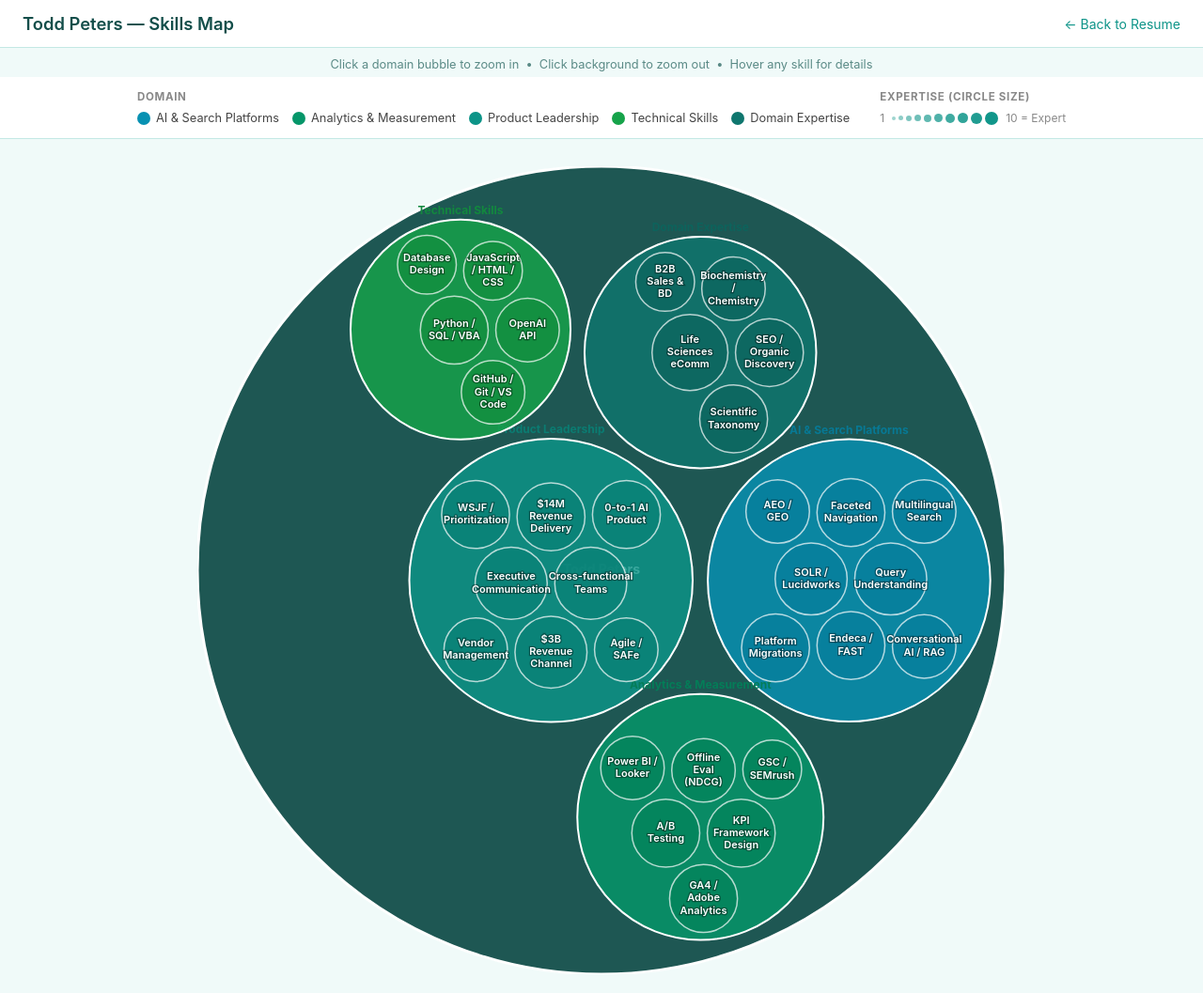
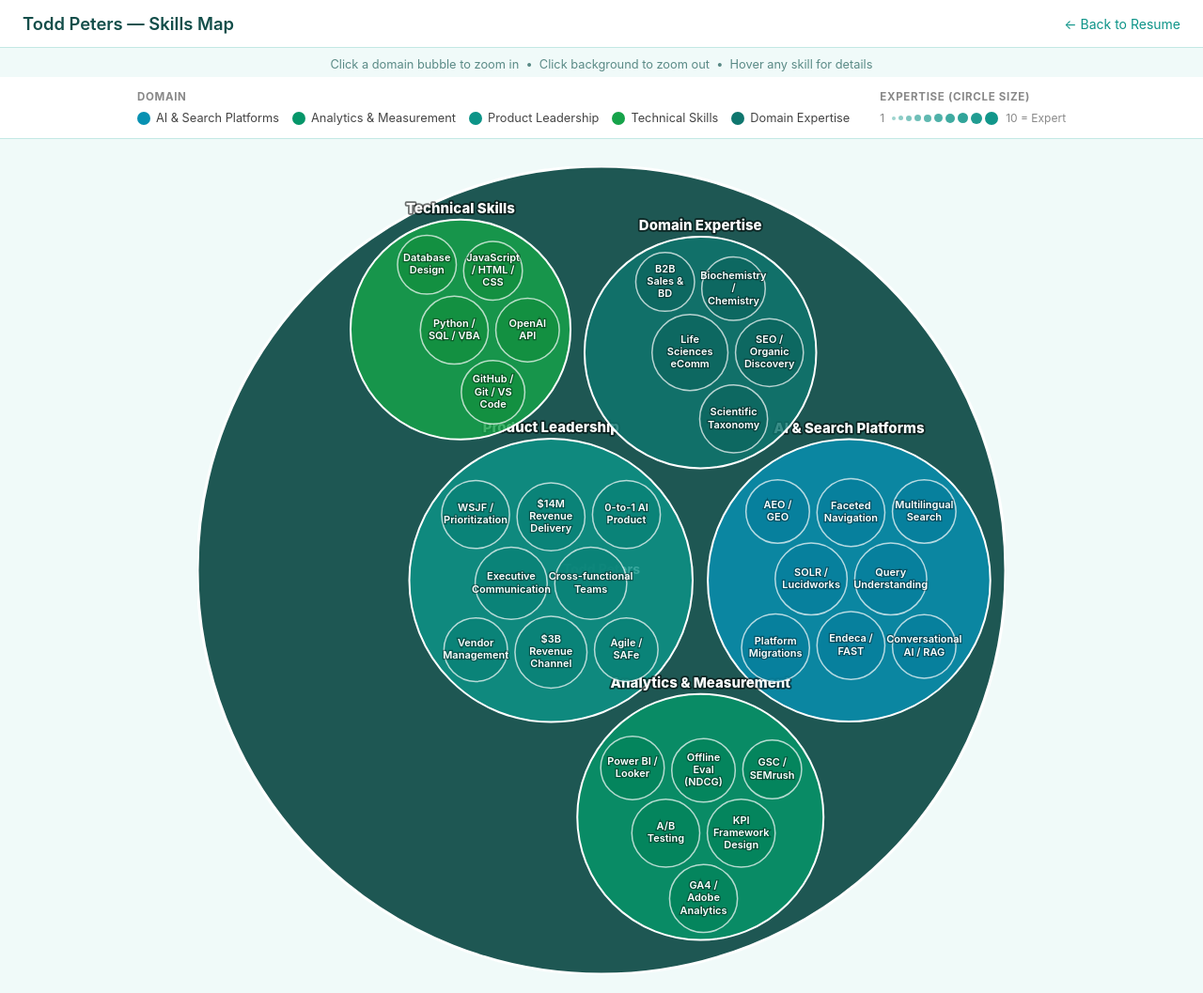
Before and after one commit to tsimech/tsimech.github.io, a Jekyll site: the page docs/skills.html, which Jekyll copies as it is, in a window 1280 px wide. Shown: the whole page at 94% size. Built offline with Jekyll 4.4.1, drawn with Linux system fonts in a browser that asks for light colours.

Commit message:
Skills page: larger domain labels, white fill with dark stroke outline

```diff
--- a/docs/skills.html
+++ b/docs/skills.html
@@ -216,12 +216,16 @@
     }
 
     text.domain-label {
-      font-size: 12px;
-      font-weight: 700;
-      fill: #134e4a;
+      font-size: 15px;
+      font-weight: 800;
+      fill: #fff;
       text-anchor: middle;
       dominant-baseline: auto;
       pointer-events: none;
+      paint-order: stroke;
+      stroke: rgba(0,0,0,0.55);
+      stroke-width: 3.5px;
+      stroke-linejoin: round;
     }
 
     text.skill-label {
@@ -528,8 +532,7 @@
   node.filter(d => d.depth === 1)
     .append("text")
     .attr("class", "domain-label")
-    .attr("y", d => -(d.r + 6))
-    .style("fill", d => d3.color(domainColors[d.data.name]).darker(0.5))
+    .attr("y", d => -(d.r + 7))
     .text(d => d.data.name)
     .style("pointer-events", "none");
 
@@ -621,7 +624,7 @@
     node.filter(d => d.depth === 1).select("text")
       .transition().duration(500)
       .style("opacity", d => (focus.depth === 1 && d === focus) ? 0 : 1)
-      .attr("y", d => -(d.r * scale + 6));
+      .attr("y", d => -(d.r * scale + 7));
 
     skillText.transition().duration(500)
       .style("font-size", d => {
```
